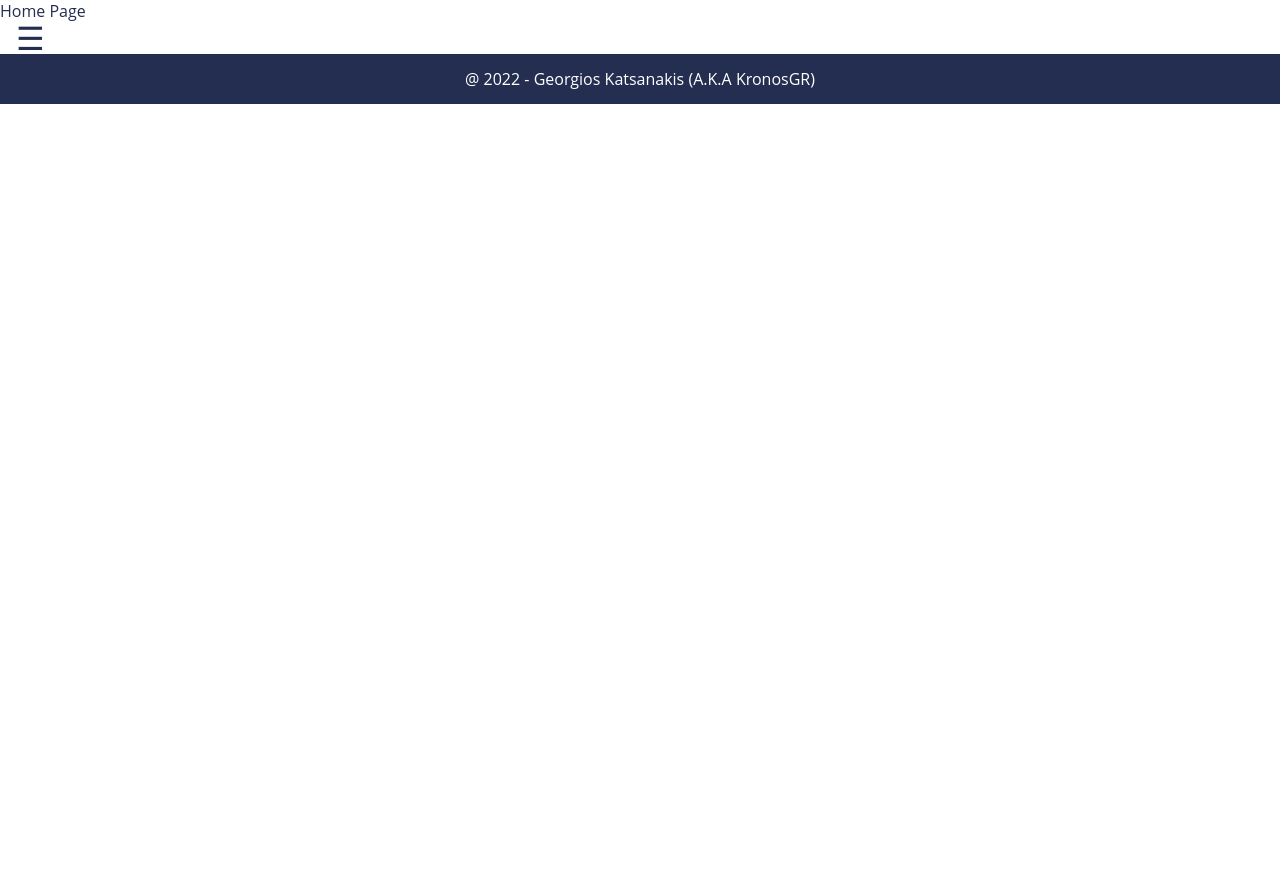
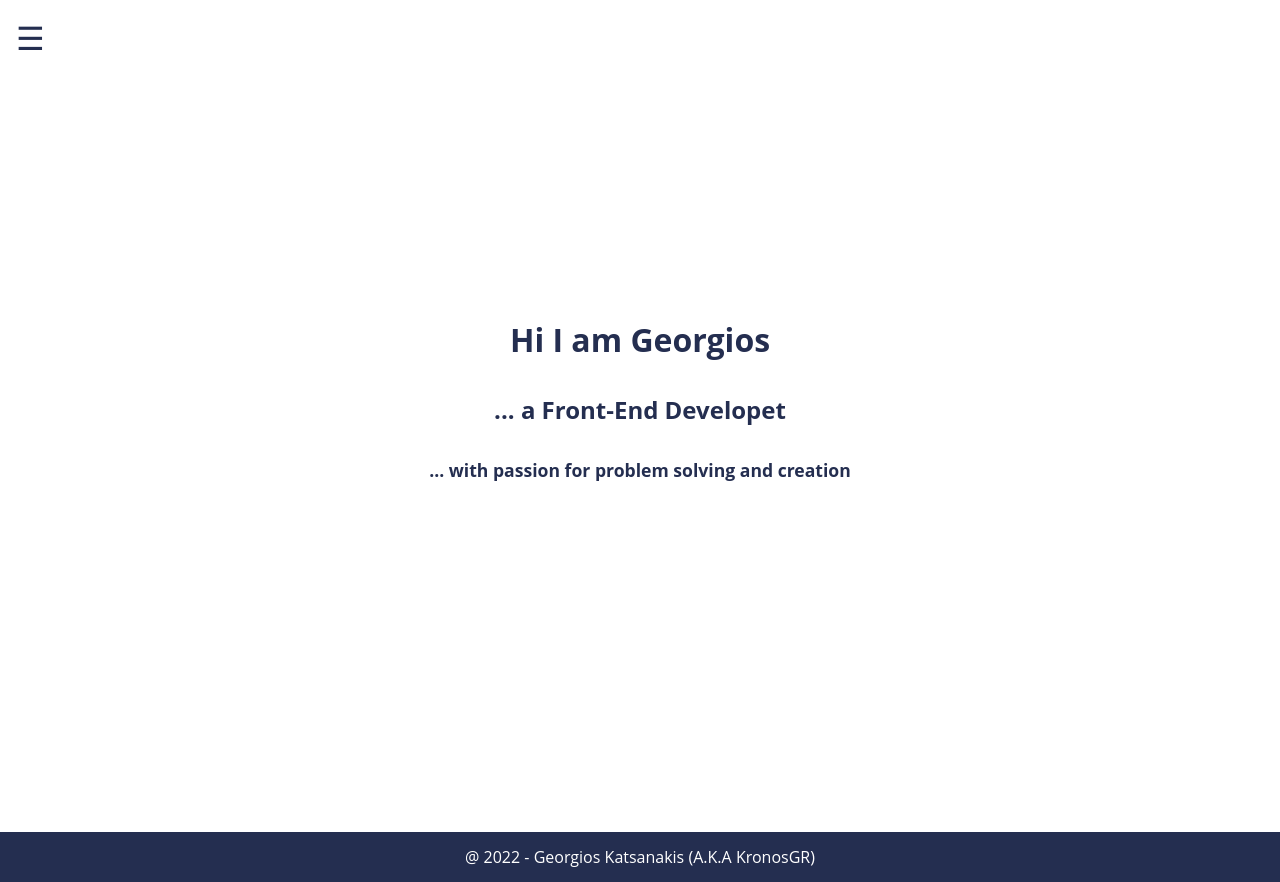
Before and after one commit to kronosGR/9-portfolio-2-reactjs, a React (Create React App) app: page / in a window 1280 px wide. Before the commit the page ends 800 px from the top, so only its background shows below. Built offline with nearby package versions, Linux system fonts and the light colour scheme.

Commit message:
added home part component

```diff
--- /dev/null
+++ b/src/Components/Parts/Home.jsx
@@ -0,0 +1,17 @@
+import React from 'react';
+
+import styles from './Home.module.css';
+
+const Home = () => {
+  return (
+    <div className={styles.container}>
+      <span className={styles.title}>Hi I am Georgios</span>
+      <span className={styles.work}>... a Front-End Developet</span>
+      <span className={styles.love}>
+        ... with passion for problem solving and creation
+      </span>
+    </div>
+  );
+};
+
+export default Home;
--- /dev/null
+++ b/src/Components/Parts/Home.module.css
@@ -0,0 +1,23 @@
+.container {
+  display: flex;
+  flex-direction: column;
+  gap: 2rem;
+  height: 100vh;
+  justify-content: center;
+  align-items: center;
+  font-weight: bold;
+  color: var(--bg-color-blue);
+  text-align: center;
+}
+
+.title {
+  font-size: 2rem;
+}
+
+.work {
+  font-size: 1.5rem;
+}
+
+.love {
+  font-size: 1.1rem;
+}
--- a/src/Pages/HomePage.jsx
+++ b/src/Pages/HomePage.jsx
@@ -1,10 +1,13 @@
 import React from 'react';
 import Layout from '../Components/Layout/Layout';
+import Home from '../Components/Parts/Home';
 
 const HomePage = () => {
   return (
     <div>
-      <Layout>Home Page</Layout>
+      <Layout>
+        <Home />
+      </Layout>
     </div>
   );
 };
```
